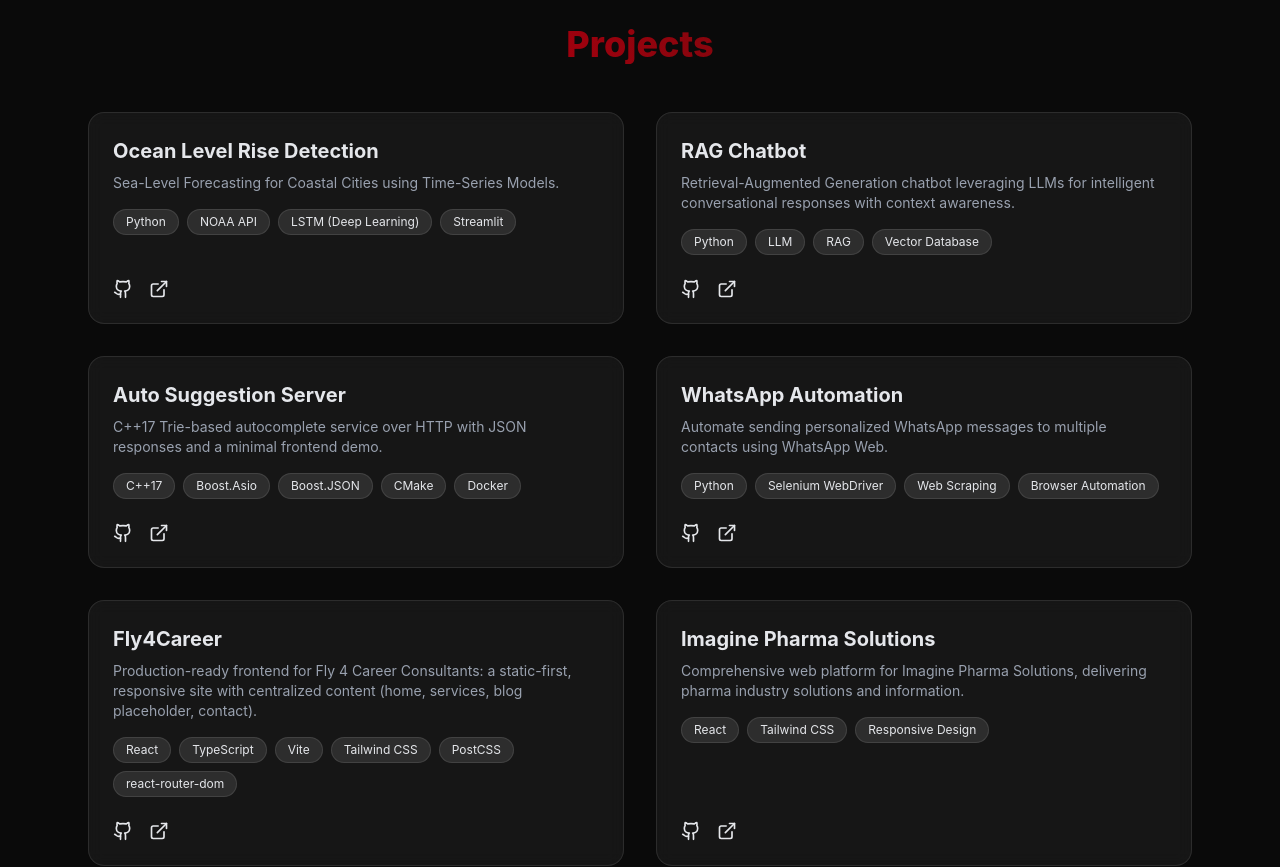
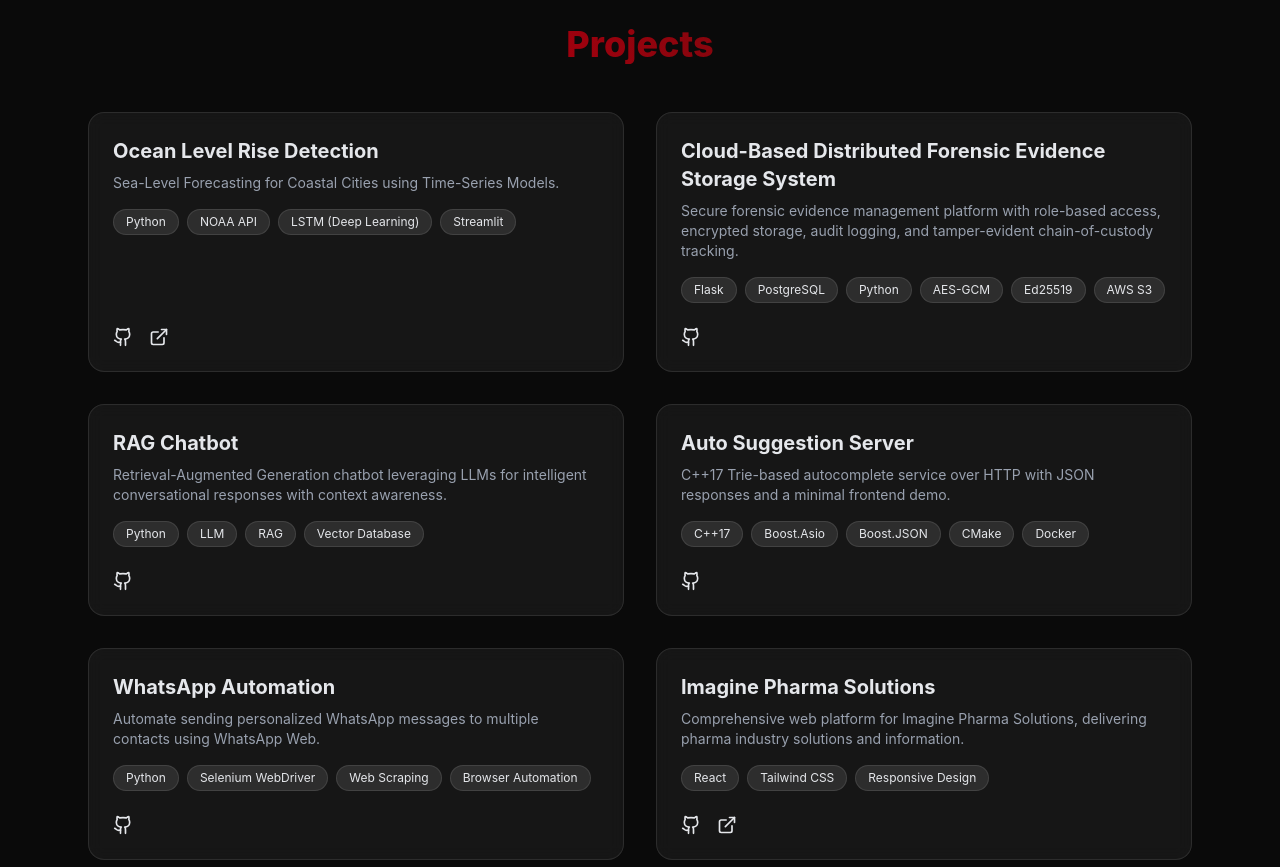
Before and after one commit to AmulyaKaushik/Portfolio, a React (Vite) app: page / in a window 1280 px wide. Shown: the part 2540-3407 px from the top of the page. Built offline with nearby package versions, Linux system fonts and the light colour scheme.

Commit message:
changed projects

```diff
--- a/src/sections/Projects.jsx
+++ b/src/sections/Projects.jsx
@@ -41,6 +41,7 @@ function ProjectCard({ title, description, tech, github, live }) {
           <Github size={20} />
         </a>
 
+        {live && (
           <a
             href={live}
             target="_blank"
@@ -48,6 +49,7 @@ function ProjectCard({ title, description, tech, github, live }) {
           >
             <ExternalLink size={20} />
           </a>
+        )}
       </div>
     </motion.div>
   );
@@ -63,6 +65,21 @@ export default function Projects() {
       tech: ["Python", "NOAA API", "LSTM (Deep Learning)", "Streamlit"],
       github: "https://github.com/AmulyaKaushik/Ocean-Level-Rise-Detection.git",
       live: "https://amulyakaushik-ocean-level-rise-detection-dashboard-euqmss.streamlit.app/",
+    },
+    {
+      title: "Cloud-Based Distributed Forensic Evidence Storage System",
+      description:
+        "Secure forensic evidence management platform with role-based access, encrypted storage, audit logging, and tamper-evident chain-of-custody tracking.",
+      tech: [
+        "Flask",
+        "PostgreSQL",
+        "Python",
+        "AES-GCM",
+        "Ed25519",
+        "AWS S3",
+      ],
+      github:
+        "https://github.com/AmulyaKaushik/Cloud-Based-Distributed-Forensic-Evidence-Storage-System.git",
     },
         {
       title: "RAG Chatbot",
@@ -87,21 +104,6 @@ export default function Projects() {
       tech: ["Python", "Selenium WebDriver", "Web Scraping", "Browser Automation"],
       github: "https://github.com/AmulyaKaushik/WhatsApp_Automation.git",
       //live: "#",
-    },
-    {
-      title: "Fly4Career",
-      description:
-        "Production-ready frontend for Fly 4 Career Consultants: a static-first, responsive site with centralized content (home, services, blog placeholder, contact).",
-      tech: [
-        "React",
-        "TypeScript",
-        "Vite",
-        "Tailwind CSS",
-        "PostCSS",
-        "react-router-dom",
-      ],
-      github: "https://github.com/AmulyaKaushik/Fly4Career.git",
-      live: "https://fly4-career.vercel.app/",
     },
     {
       title: "Imagine Pharma Solutions",
```
Lines whose indentation alone changed are shown as unchanged.
